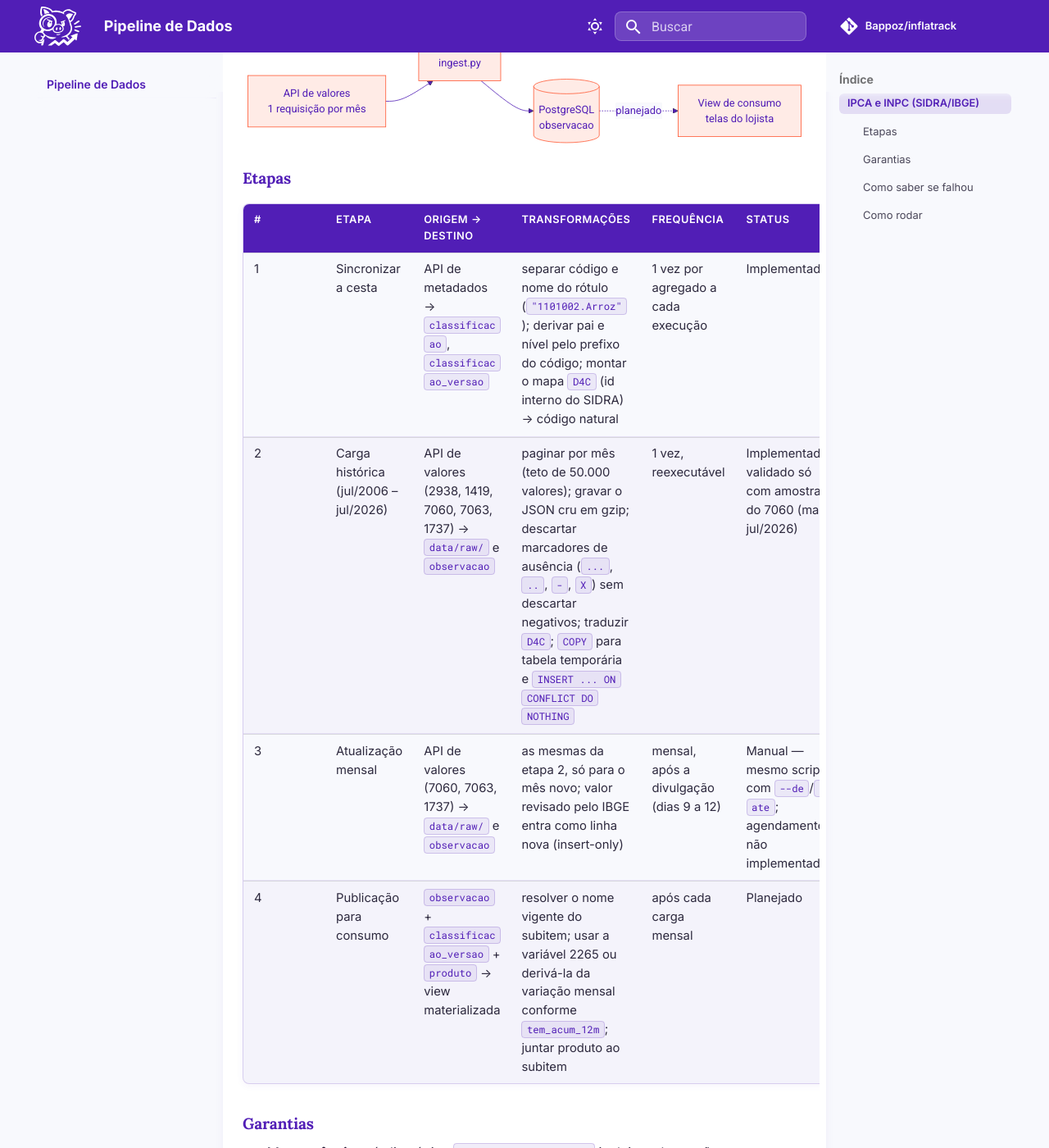
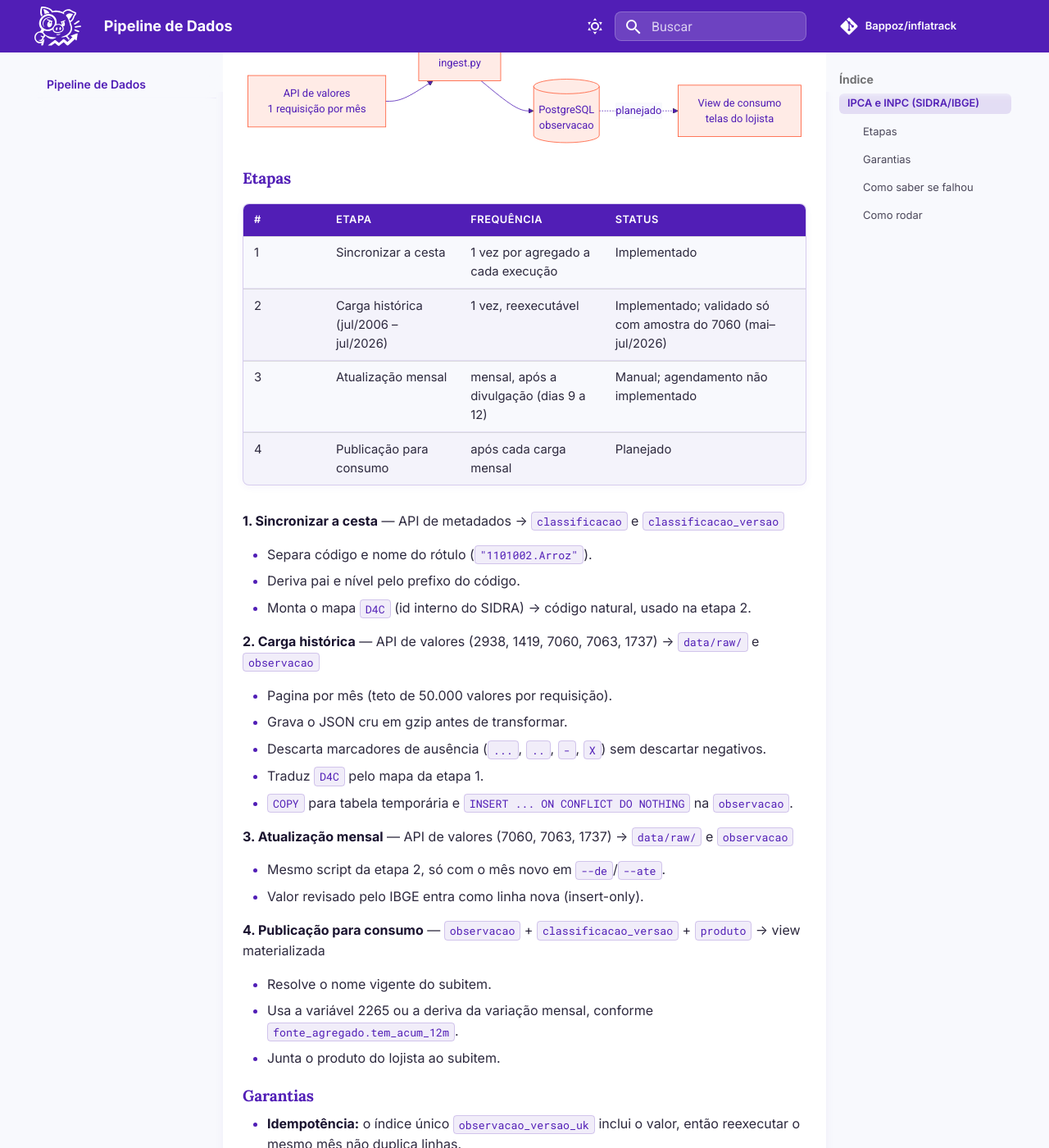
Before and after one commit to Bappoz/inflatrack, an MkDocs documentation site: the page built from docs/pipeline/pipelineDados.md, in a window 1280 px wide and 1400 px high, scrolled down 496 px. Shown: the whole window at 82% size. Built offline with MkDocs 1.6.1 and Material for MkDocs 9.7.7, drawn with Linux system fonts in a browser that asks for light colours; comment, search, counter and statistics services are not loaded.

Commit message:
docs(arquitetura): fill overview, data flow, medallion and components from IPCA work
- split pipeline stages table into summary + per-stage details (Status column overflowed)
- add ADR 0001 to nav

```diff
--- a/docs/pipeline/pipelineDados.md
+++ b/docs/pipeline/pipelineDados.md
@@ -19,12 +19,37 @@ flowchart LR
 
 ### Etapas
 
-| # | Etapa | Origem → Destino | Transformações | Frequência | Status |
-|---|---|---|---|---|---|
-| 1 | Sincronizar a cesta | API de metadados → `classificacao`, `classificacao_versao` | separar código e nome do rótulo (`"1101002.Arroz"`); derivar pai e nível pelo prefixo do código; montar o mapa `D4C` (id interno do SIDRA) → código natural | 1 vez por agregado a cada execução | Implementado |
-| 2 | Carga histórica (jul/2006 – jul/2026) | API de valores (2938, 1419, 7060, 7063, 1737) → `data/raw/` e `observacao` | paginar por mês (teto de 50.000 valores); gravar o JSON cru em gzip; descartar marcadores de ausência (`...`, `..`, `-`, `X`) sem descartar negativos; traduzir `D4C`; `COPY` para tabela temporária e `INSERT ... ON CONFLICT DO NOTHING` | 1 vez, reexecutável | Implementado; validado só com amostra do 7060 (mai–jul/2026) |
-| 3 | Atualização mensal | API de valores (7060, 7063, 1737) → `data/raw/` e `observacao` | as mesmas da etapa 2, só para o mês novo; valor revisado pelo IBGE entra como linha nova (insert-only) | mensal, após a divulgação (dias 9 a 12) | Manual — mesmo script com `--de`/`--ate`; agendamento não implementado |
-| 4 | Publicação para consumo | `observacao` + `classificacao_versao` + `produto` → view materializada | resolver o nome vigente do subitem; usar a variável 2265 ou derivá-la da variação mensal conforme `tem_acum_12m`; juntar produto ao subitem | após cada carga mensal | Planejado |
+| # | Etapa | Frequência | Status |
+|---|---|---|---|
+| 1 | Sincronizar a cesta | 1 vez por agregado a cada execução | Implementado |
+| 2 | Carga histórica (jul/2006 – jul/2026) | 1 vez, reexecutável | Implementado; validado só com amostra do 7060 (mai–jul/2026) |
+| 3 | Atualização mensal | mensal, após a divulgação (dias 9 a 12) | Manual; agendamento não implementado |
+| 4 | Publicação para consumo | após cada carga mensal | Planejado |
+
+**1. Sincronizar a cesta** — API de metadados → `classificacao` e `classificacao_versao`
+
+- Separa código e nome do rótulo (`"1101002.Arroz"`).
+- Deriva pai e nível pelo prefixo do código.
+- Monta o mapa `D4C` (id interno do SIDRA) → código natural, usado na etapa 2.
+
+**2. Carga histórica** — API de valores (2938, 1419, 7060, 7063, 1737) → `data/raw/` e `observacao`
+
+- Pagina por mês (teto de 50.000 valores por requisição).
+- Grava o JSON cru em gzip antes de transformar.
+- Descarta marcadores de ausência (`...`, `..`, `-`, `X`) sem descartar negativos.
+- Traduz `D4C` pelo mapa da etapa 1.
+- `COPY` para tabela temporária e `INSERT ... ON CONFLICT DO NOTHING` na `observacao`.
+
+**3. Atualização mensal** — API de valores (7060, 7063, 1737) → `data/raw/` e `observacao`
+
+- Mesmo script da etapa 2, só com o mês novo em `--de`/`--ate`.
+- Valor revisado pelo IBGE entra como linha nova (insert-only).
+
+**4. Publicação para consumo** — `observacao` + `classificacao_versao` + `produto` → view materializada
+
+- Resolve o nome vigente do subitem.
+- Usa a variável 2265 ou a deriva da variação mensal, conforme `fonte_agregado.tem_acum_12m`.
+- Junta o produto do lojista ao subitem.
 
 ### Garantias
 
--- a/mkdocs.yml
+++ b/mkdocs.yml
@@ -67,6 +67,7 @@ nav:
     - Fonte Dados: arquitetura/fonteDados.md
     - SIDRA (IPCA/INPC): fontes/sidra.md
     - Commodities e Energia: fontes/commodities.md
+    - ADR 0001 (Modelagem da origem): arquitetura.md
   - Pipeline de Dados: pipeline/pipelineDados.md
   - Dicionário de Dados:
     - Visão Geral: dicionario/dicionario.md
```
Also changed, not shown: docs/arquitetura/arquiteturaMedallion.md (+27 -0 lines), docs/arquitetura/componentes.md (+30 -0 lines), docs/arquitetura/fluxoDados.md (+41 -0 lines), docs/arquitetura/visaoGeral.md (+34 -0 lines).
